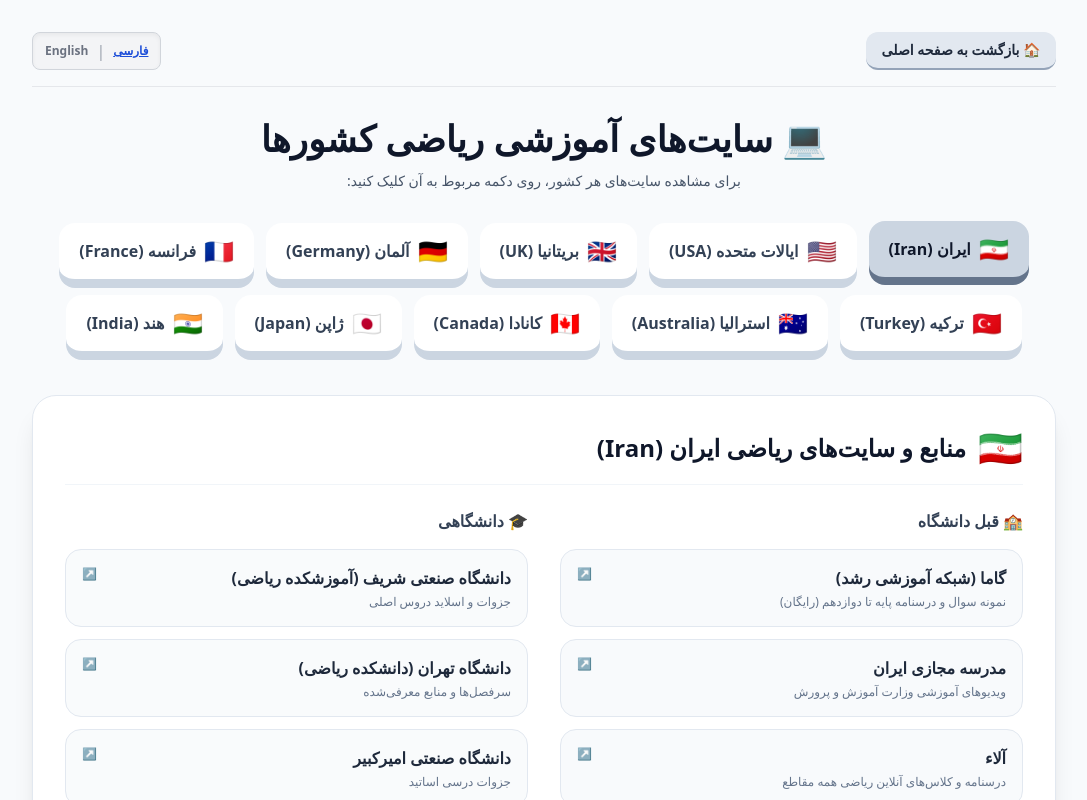
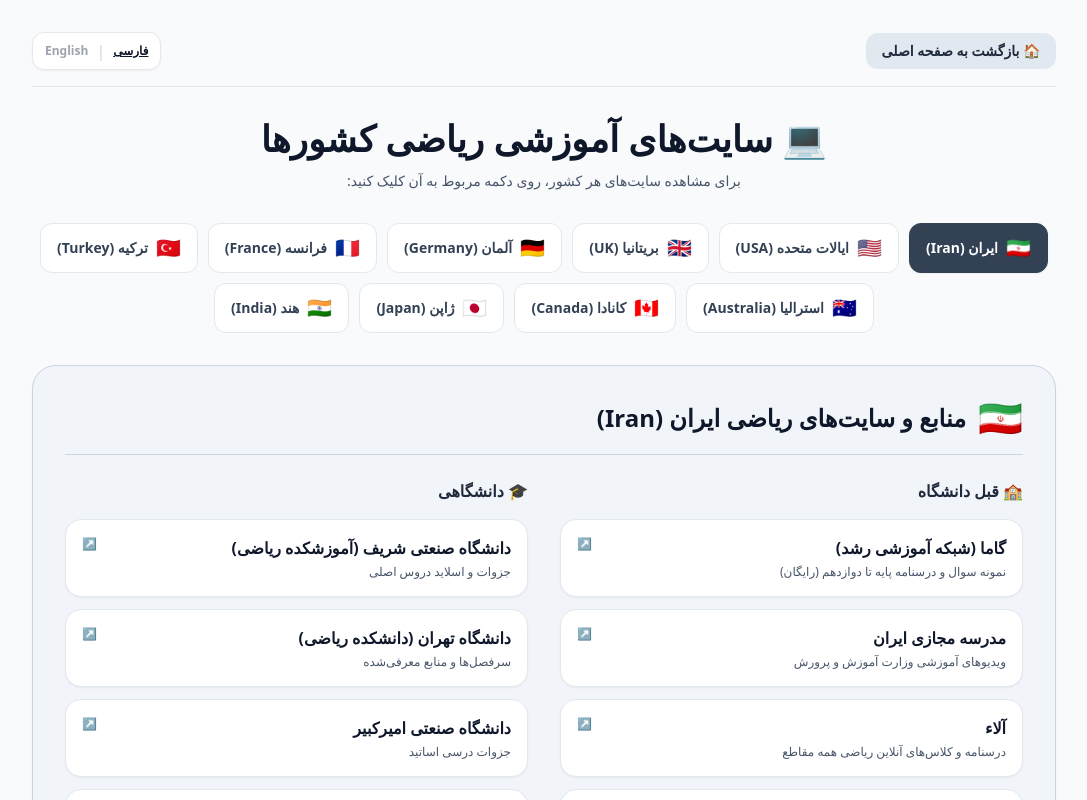
Before and after one commit to Hmohammadiz633/International-Mathematics-Site, a Next.js app: page /math-sites in a window 1280 px wide. Shown: the top 800 px of the page, without its empty margins (96-1183 px from the left). Built offline with nearby package versions, Linux system fonts and the light colour scheme.

Commit message:
Update page.js

```diff
--- a/app/math-sites/page.js
+++ b/app/math-sites/page.js
@@ -3,7 +3,7 @@
 import { useState } from 'react';
 import Link from 'next/link';
 
-// داده‌های ۱۰۰٪ دقیق و جامع بر اساس عکس‌های ارسال شده شما
+// داده‌های جامع سایت‌های ریاضی کشورها
 const MATH_SITES_DATA = [
   {
     id: 'iran',
@@ -108,7 +108,8 @@ const MATH_SITES_DATA = [
     countryFa: 'استرالیا (Australia)',
     countryEn: 'Australia',
     preUniversity: [
-      { name: 'Maths Online', desc: 'درسنامه و تمرین - بخشی رایگان', url: 'https://www.mathsonline.com.au' }
+      { name: 'Maths Online', desc: 'درسنامه و تمرین - بخشی رایگان', url: 'https://www.mathsonline.com.au' },
+      { name: 'HSC Maths by Topic', desc: 'آموزش و نمونه سوالات طبقه بندی شده ریاضی HSC', url: 'https://hscmathsbytopic.firsteducation.com.au/' }
     ],
     university: [
       { name: 'UNSW Sydney', desc: 'منابع مهندسی و ریاضی دانشگاه نیوساوث ولز', url: 'https://www.maths.unsw.edu.au' },
@@ -171,24 +172,24 @@ export default function MathSitesPage() {
         <div className="flex items-center justify-between mb-8 pb-4 border-b border-gray-200">
           <Link
             href="/"
-            className="px-4 py-2 bg-slate-200 hover:bg-slate-300 text-slate-800 text-xs md:text-sm font-bold rounded-xl border-b-2 border-slate-400 active:translate-y-0.5 transition"
+            className="px-4 py-2 bg-slate-200 hover:bg-slate-300 text-slate-800 text-xs md:text-sm font-semibold rounded-xl transition"
           >
             {isFa ? '🏠 بازگشت به صفحه اصلی' : '🏠 Back to Home'}
           </Link>
 
-          <div className="flex items-center gap-2 bg-gray-100 px-3 py-1.5 rounded-lg border border-gray-300 shadow-inner">
+          <div className="flex items-center gap-2 bg-white px-3 py-1.5 rounded-xl border border-gray-200 shadow-sm">
             <button
               type="button"
               onClick={() => setLang('fa')}
-              className={`text-xs font-bold transition ${isFa ? 'text-blue-700 underline font-black' : 'text-gray-500 hover:text-black'}`}
+              className={`text-xs font-bold transition ${isFa ? 'text-slate-900 underline font-black' : 'text-gray-400 hover:text-black'}`}
             >
               فارسی
             </button>
-            <span className="text-gray-400 font-light">|</span>
+            <span className="text-gray-300 font-light">|</span>
             <button
               type="button"
               onClick={() => setLang('en')}
-              className={`text-xs font-bold transition ${!isFa ? 'text-blue-700 underline font-black' : 'text-gray-500 hover:text-black'}`}
+              className={`text-xs font-bold transition ${!isFa ? 'text-slate-900 underline font-black' : 'text-gray-400 hover:text-black'}`}
             >
               English
             </button>
@@ -205,8 +206,8 @@ export default function MathSitesPage() {
           </p>
         </div>
 
-        {/* دکمه‌های ۳ بعدی خاکستری کم‌رنگ برای انتخاب کشور */}
-        <div className="flex flex-wrap items-center justify-center gap-3 mb-10">
+        {/* دکمه‌های ساده و تخت (Flat) کشورها */}
+        <div className="flex flex-wrap items-center justify-center gap-2.5 mb-8">
           {MATH_SITES_DATA.map((item) => {
             const isSelected = selectedCountry.id === item.id;
             return (
@@ -215,25 +216,25 @@ export default function MathSitesPage() {
                 type="button"
                 onClick={() => setSelectedCountry(item)}
                 className={`
-                  px-4 py-2.5 md:px-5 md:py-3 rounded-2xl font-black text-sm md:text-base flex items-center gap-2 transition-all duration-150 cursor-pointer select-none
+                  px-4 py-2.5 rounded-xl font-bold text-xs md:text-sm flex items-center gap-2 transition cursor-pointer border
                   ${isSelected
-                    ? 'bg-slate-300 text-slate-900 border-b-4 border-slate-500 shadow-[0_4px_0_#64748b] translate-y-[-2px]'
-                    : 'bg-white hover:bg-slate-100 text-slate-700 border-b-4 border-slate-300 hover:border-slate-400 active:border-b-0 active:translate-y-1 shadow-[0_5px_0_#cbd5e1] hover:shadow-[0_2px_0_#94a3b8]'
+                    ? 'bg-slate-700 text-white border-slate-700 shadow-sm'
+                    : 'bg-white hover:bg-slate-100 text-slate-700 border-slate-200'
                   }
                 `}
               >
-                <span className="text-xl md:text-2xl leading-none">{item.flag}</span>
+                <span className="text-lg md:text-xl leading-none">{item.flag}</span>
                 <span>{isFa ? item.countryFa : item.countryEn}</span>
               </button>
             );
           })}
         </div>
 
-        {/* نمایش لیست کامل لینک‌های کشور انتخابی */}
+        {/* کادر خاکستری رنگ اطلاعات کشور انتخاب شده */}
         {selectedCountry && (
-          <div className="bg-white rounded-3xl p-6 md:p-8 border border-slate-200 shadow-xl transition-all duration-300">
+          <div className="bg-slate-100 rounded-3xl p-6 md:p-8 border border-slate-300 shadow-sm transition-all duration-300">
 
-            <div className="flex items-center gap-3 border-b border-slate-100 pb-4 mb-6">
+            <div className="flex items-center gap-3 border-b border-slate-300 pb-4 mb-6">
               <span className="text-4xl">{selectedCountry.flag}</span>
               <h2 className="text-xl md:text-2xl font-black text-slate-900">
                 {isFa ? `منابع و سایت‌های ریاضی ${selectedCountry.countryFa}` : `${selectedCountry.countryEn} Math Websites`}
@@ -245,7 +246,7 @@ export default function MathSitesPage() {
               {/* بخش قبل دانشگاه */}
               {selectedCountry.preUniversity && selectedCountry.preUniversity.length > 0 && (
                 <div>
-                  <h3 className="text-base font-bold text-slate-700 mb-4 flex items-center gap-2">
+                  <h3 className="text-base font-bold text-slate-800 mb-4 flex items-center gap-2">
                     🏫 {isFa ? 'قبل دانشگاه' : 'Pre-University'}
                   </h3>
                   <div className="flex flex-col gap-3">
@@ -255,17 +256,17 @@ export default function MathSitesPage() {
                         href={site.url}
                         target="_blank"
                         rel="noopener noreferrer"
-                        className="p-4 bg-slate-50 hover:bg-slate-100 border border-slate-200 hover:border-slate-300 rounded-2xl transition group flex items-start justify-between"
+                        className="p-4 bg-white hover:bg-slate-200/60 border border-slate-200 hover:border-slate-400 rounded-2xl transition group flex items-start justify-between shadow-sm"
                       >
                         <div>
-                          <div className="font-bold text-slate-800 group-hover:underline text-sm md:text-base">
+                          <div className="font-bold text-slate-900 group-hover:underline text-sm md:text-base">
                             {site.name}
                           </div>
-                          <div className="text-xs text-slate-500 mt-1">
+                          <div className="text-xs text-slate-600 mt-1">
                             {site.desc}
                           </div>
                         </div>
-                        <span className="text-slate-600 font-bold group-hover:translate-x-1 transition-transform text-xs">↗</span>
+                        <span className="text-slate-500 font-bold group-hover:translate-x-1 transition-transform text-xs">↗</span>
                       </a>
                     ))}
                   </div>
@@ -275,7 +276,7 @@ export default function MathSitesPage() {
               {/* بخش دانشگاهی */}
               {selectedCountry.university && selectedCountry.university.length > 0 && (
                 <div>
-                  <h3 className="text-base font-bold text-slate-700 mb-4 flex items-center gap-2">
+                  <h3 className="text-base font-bold text-slate-800 mb-4 flex items-center gap-2">
                     🎓 {isFa ? 'دانشگاهی' : 'University'}
                   </h3>
                   <div className="flex flex-col gap-3">
@@ -285,17 +286,17 @@ export default function MathSitesPage() {
                         href={site.url}
                         target="_blank"
                         rel="noopener noreferrer"
-                        className="p-4 bg-slate-50/80 hover:bg-slate-100 border border-slate-200 hover:border-slate-300 rounded-2xl transition group flex items-start justify-between"
+                        className="p-4 bg-white hover:bg-slate-200/60 border border-slate-200 hover:border-slate-400 rounded-2xl transition group flex items-start justify-between shadow-sm"
                       >
                         <div>
-                          <div className="font-bold text-slate-800 group-hover:underline text-sm md:text-base">
+                          <div className="font-bold text-slate-900 group-hover:underline text-sm md:text-base">
                             {site.name}
                           </div>
-                          <div className="text-xs text-slate-500 mt-1">
+                          <div className="text-xs text-slate-600 mt-1">
                             {site.desc}
                           </div>
                         </div>
-                        <span className="text-slate-600 font-bold group-hover:translate-x-1 transition-transform text-xs">↗</span>
+                        <span className="text-slate-500 font-bold group-hover:translate-x-1 transition-transform text-xs">↗</span>
                       </a>
                     ))}
                   </div>
```
